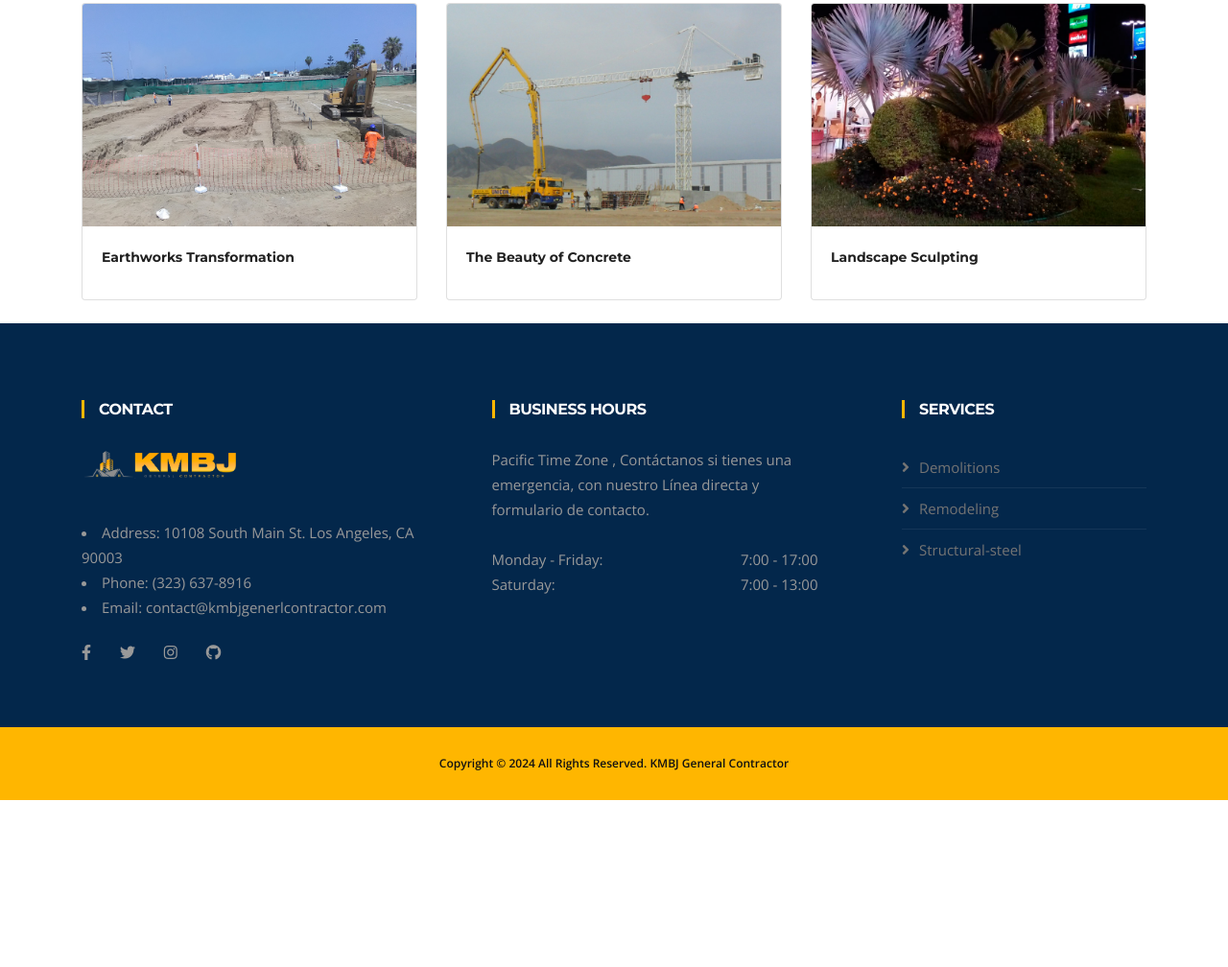
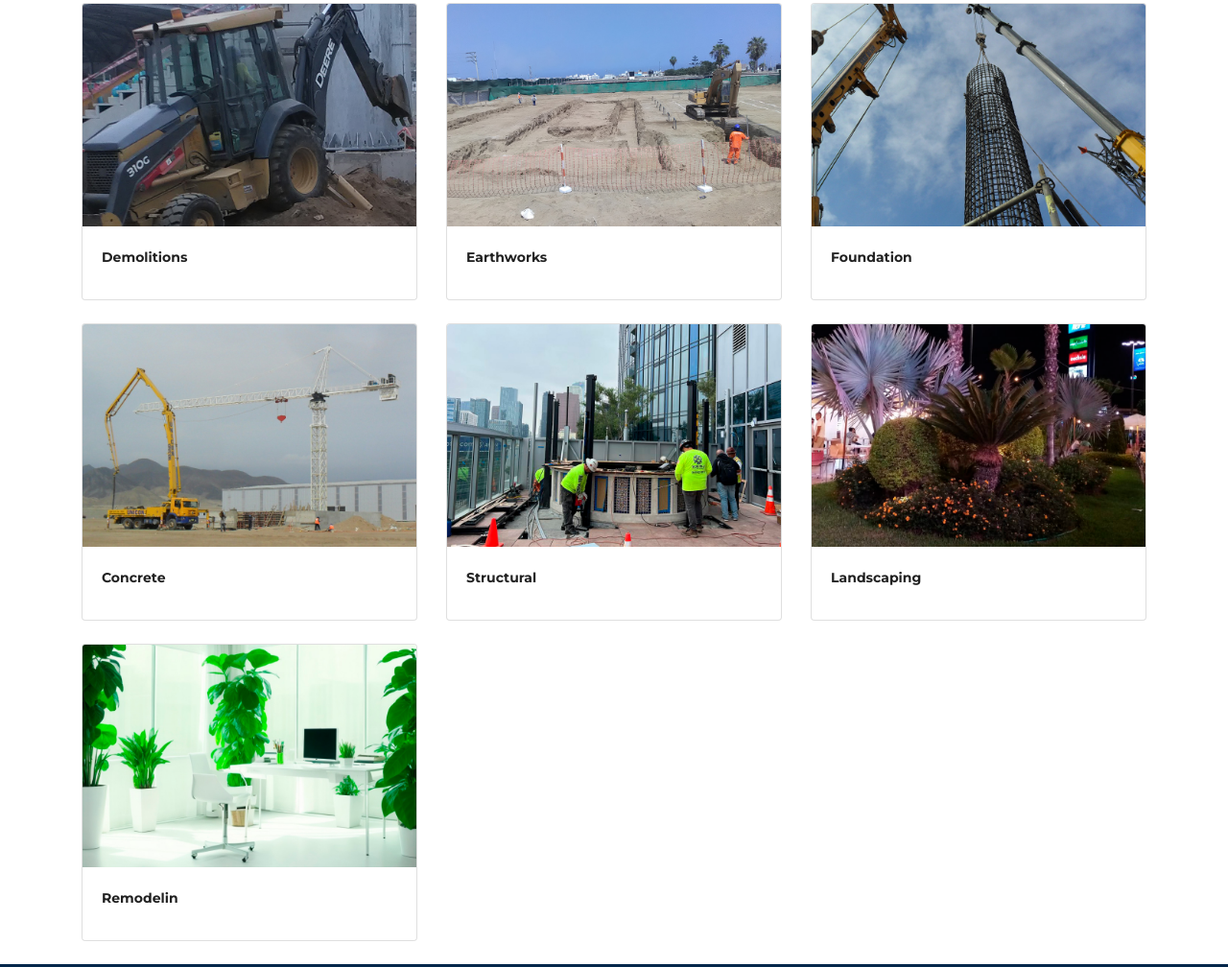
Before and after one commit to steelchavez53/KMBJ, a plain HTML site: page index.html in a window 1280 px wide. Shown: the part 1917-2925 px from the top of the page at 96% size. Before the commit the page ends 2751 px from the top, so only its background shows below. Drawn offline with nearby package versions, Linux system fonts and the light colour scheme; some packages are replaced by stand-ins of ours.

Commit message:
Modified add

```diff
--- a/index.html
+++ b/index.html
@@ -437,30 +437,70 @@
       <div class="col-md-4">
           <div class="card mb-4">
               <div class="image-container">
-                  <img src="ToSend/2. Earthworks.jpg" class="card-img-top" alt="...">
+                  <img src="ToSend/1. Demolition.jpg" class="card-img-top" alt="...">
               </div>
               <div class="card-body">
-                  <h5 class="card-title">Earthworks Transformation</h5>
+                  <h5 class="card-title">Demolitions</h5>
               </div>
           </div>
       </div>
       <div class="col-md-4">
           <div class="card mb-4">
               <div class="image-container">
-                  <img src="ToSend/4. Concrete.jpg" class="card-img-top" alt="...">
+                  <img src="ToSend/2. Earthworks.jpg" class="card-img-top" alt="...">
               </div>
               <div class="card-body">
-                  <h5 class="card-title">The Beauty of Concrete</h5>
+                  <h5 class="card-title">Earthworks</h5>
               </div>
           </div>
       </div>
 <div class="col-md-4">
   <div class="card mb-4">
       <div class="image-container">
+          <img src="ToSend/3. Foundation.jpg" class="card-img-top" alt="...">
+      </div>
+      <div class="card-body">
+          <h5 class="card-title">Foundation</h5>
+      </div>
+  </div>
+</div>
+<div class="col-md-4">
+  <div class="card mb-4">
+      <div class="image-container">
+          <img src="ToSend/4. Concrete.jpg" class="card-img-top" alt="...">
+      </div>
+      <div class="card-body">
+          <h5 class="card-title">Concrete</h5>
+      </div>
+  </div>
+</div>
+<div class="col-md-4">
+  <div class="card mb-4">
+      <div class="image-container">
+          <img src="ToSend/5. Structural.jpg" class="card-img-top" alt="...">
+      </div>
+      <div class="card-body">
+          <h5 class="card-title">Structural</h5>
+      </div>
+  </div>
+</div>
+<div class="col-md-4">
+  <div class="card mb-4">
+      <div class="image-container">
           <img src="ToSend/6. Landscaping.jpg" class="card-img-top" alt="...">
       </div>
       <div class="card-body">
-          <h5 class="card-title">Landscape Sculpting</h5>
+          <h5 class="card-title">Landscaping</h5>
+      </div>
+  </div>
+</div>
+<div class="col-md-4">
+  <div class="card mb-4">
+      <div class="image-container">
+          <img src="ToSend/7. Remodelin.jpg" class="card-img-top" alt="...">
+      </div>
+      <div class="card-body">
+          <h5 class="card-title">Remodelin</h5>
       </div>
   </div>
 </div>
```
Also changed, not shown: about.html (+1 -1 lines).
